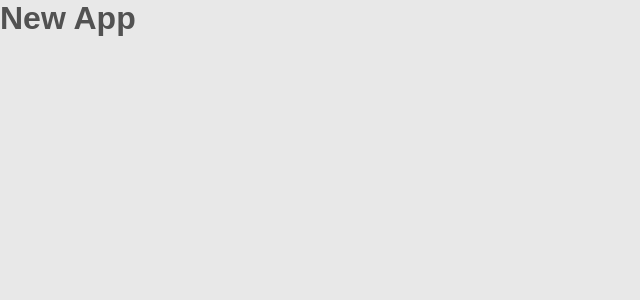
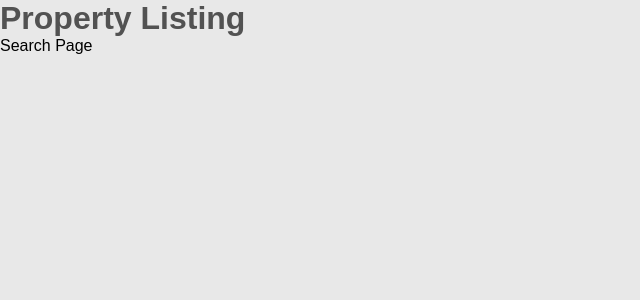
Before and after one commit to MadeBaruna/property-listing, a React (Create React App) app: page / in a window 1280 px wide. Shown: the top 300 px of the page, without its empty margins (0-640 px from the left). Built offline with nearby package versions, Linux system fonts and the light colour scheme.

Commit message:
Add routing

```diff
--- a/src/App.tsx
+++ b/src/App.tsx
@@ -1,11 +1,20 @@
 import React from 'react';
 import { GlobalStyle } from './GlobalStyle';
+import { BrowserRouter as Router, Switch, Route } from 'react-router-dom';
+import Detail from './pages/Detail';
+import Search from './pages/Search';
 
 const App: React.FC = () => {
   return (
     <div className="App">
       <GlobalStyle />
-      <h1>New App</h1>
+      <h1>Property Listing</h1>
+      <Router>
+        <Switch>
+          <Route exact path="/" component={Search} />
+          <Route exact path="/property/:id" component={Detail} />
+        </Switch>
+      </Router>
     </div>
   );
 }
--- /dev/null
+++ b/src/pages/Detail.tsx
@@ -0,0 +1,7 @@
+import React from 'react';
+
+const Detail: React.FC = () => (
+  <div>Detail Page</div>
+);
+
+export default Detail;
--- /dev/null
+++ b/src/pages/Search.tsx
@@ -0,0 +1,7 @@
+import React from 'react';
+
+const Search: React.FC = () => (
+  <div>Search Page</div>
+);
+
+export default Search;
```
